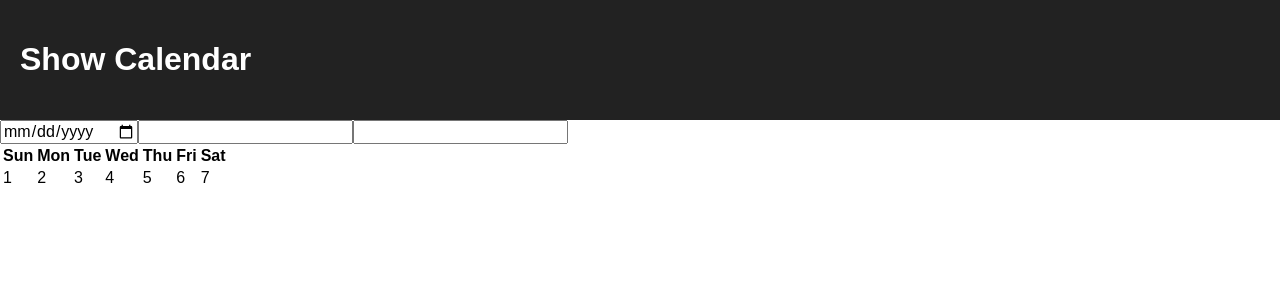
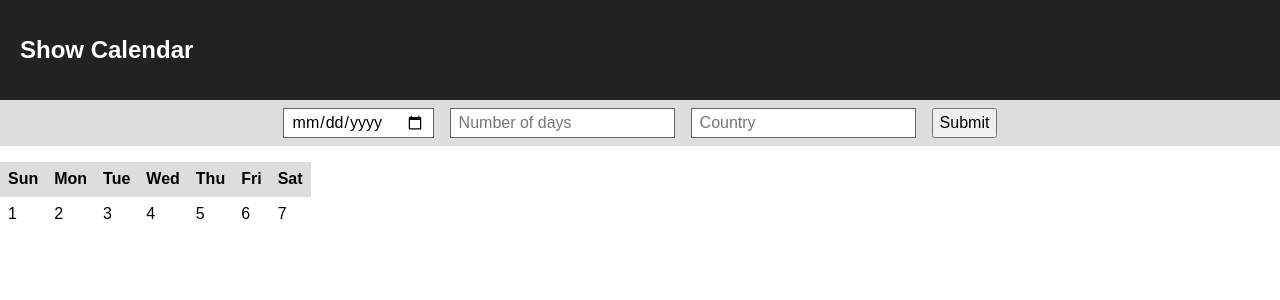
Before and after one commit to fmontes/show-calendar, a React (Create React App) app: page / in a window 1280 px wide. Shown: the top 300 px of the page. Built offline with nearby package versions, Linux system fonts and the light colour scheme.

Commit message:
Add styled components and some styling

```diff
--- a/package.json
+++ b/package.json
@@ -5,7 +5,8 @@
     "dependencies": {
         "react": "^16.4.2",
         "react-dom": "^16.4.2",
-        "react-scripts": "1.1.4"
+        "react-scripts": "1.1.4",
+        "styled-components": "^3.4.0"
     },
     "scripts": {
         "start": "react-scripts start",
--- a/src/App.css
+++ /dev/null
@@ -1,11 +0,0 @@
-
-
-header {
-    background-color: #222;
-    padding: 20px;
-    color: white;
-}
-
-.header__title {
-    font-size: 1.5em;
-}
--- a/src/App.js
+++ b/src/App.js
@@ -1,20 +1,35 @@
 import React, { Component } from 'react'
-import 'normalize.css'
-import './App.css'
+import styled from 'styled-components'
 
 import Calendar from "./components/calendar/Calendar"
 import Form from "./components/form/Form"
 
+const Header = styled.header`
+    background-color: #222;
+    padding: 20px;
+    color: white;
+
+    h1 {
+        font-size: 1.5rem;
+    }
+`
+
+const Wrapper = styled.div`
+    form {
+        margin-bottom: var(--space2);
+    }
+`
+
 class App extends Component {
     render() {
         return (
-            <div className="App">
-                <header className="App-header">
-                    <h1 className="App-title">Show Calendar</h1>
-                </header>
-                <Form />
-                <Calendar />
-            </div>
+            <Wrapper>
+                <Header>
+                    <h1>Show Calendar</h1>
+                </Header>
+                <Form  />
+                <Calendar className="calendar" />
+            </Wrapper>
         )
     }
 }
--- a/src/components/calendar/Calendar.js
+++ b/src/components/calendar/Calendar.js
@@ -1,9 +1,22 @@
 import React, { Component } from 'react'
+import styled from 'styled-components'
+
+const Table = styled.table`
+    border-collapse: collapse;
+
+    th {
+        background-color: var(--gray-light);
+    }
+
+    th, td {
+        padding: var(--space);
+    }
+`
 
 class Calendar extends Component {
     render() {
         return (
-            <table>
+            <Table>
                 <thead>
                     <tr>
                         <th>Sun</th>
@@ -26,7 +39,7 @@ class Calendar extends Component {
                         <td>7</td>
                     </tr>
                 </tbody>
-            </table>
+            </Table>
         )
     }
 }
--- a/src/components/form/Form.js
+++ b/src/components/form/Form.js
@@ -1,13 +1,31 @@
 import React, { Component } from 'react'
+import styled from 'styled-components'
+
+const FormWrapper = styled.form`
+    background-color: var(--gray-light);
+    padding: var(--space);
+    display: flex;
+    justify-content: center;
+
+    input {
+        border: solid 1px var(--gray);
+        padding: 4px var(--space);
+    }
+
+    input, button {
+        margin: 0 var(--space);
+    }
+`
 
 class Form extends Component {
     render() {
         return (
-            <form>
+            <FormWrapper>
                 <input type="date" name="date" />
-                <input type="number" name="days" />
-                <input type="country" name="country" />
-            </form>
+                <input type="number" name="days" placeholder="Number of days" />
+                <input type="country" name="country" placeholder="Country" />
+                <button type="submit">Submit</button>
+            </FormWrapper>
         )
     }
 }
--- a/src/index.css
+++ b/src/index.css
@@ -1,3 +1,15 @@
+:root {
+    --space: 8px;
+    --space2: 16px;
+    --space3: 32px;
+    --gray: #666;
+    --gray-light: #ddd;
+}
+
+*, *:after, *:before {
+    box-sizing: border-box;
+}
+
 body {
     margin: 0;
     padding: 0;
--- a/src/index.js
+++ b/src/index.js
@@ -1,5 +1,6 @@
 import React from 'react'
 import ReactDOM from 'react-dom'
+import 'normalize.css'
 import './index.css'
 import App from './App'
 import registerServiceWorker from './registerServiceWorker'
```
Also changed, not shown: 1 other file (tests, documents, lock files or other folders).
